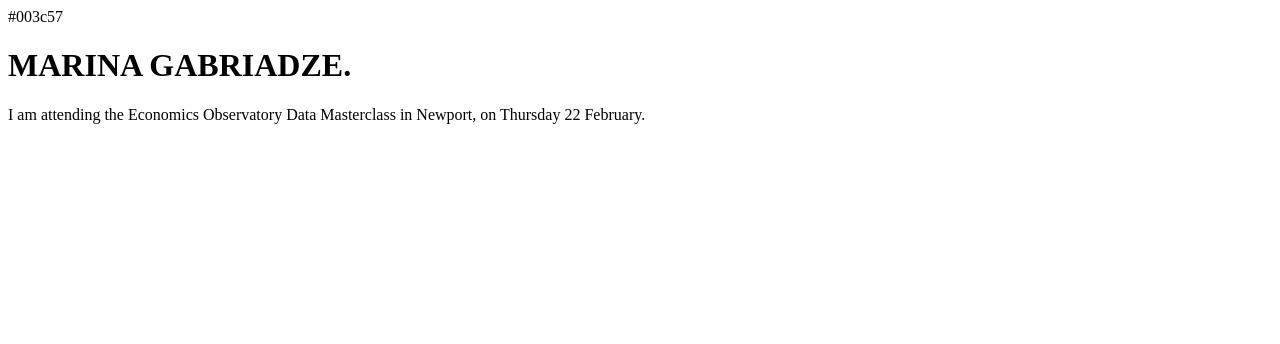
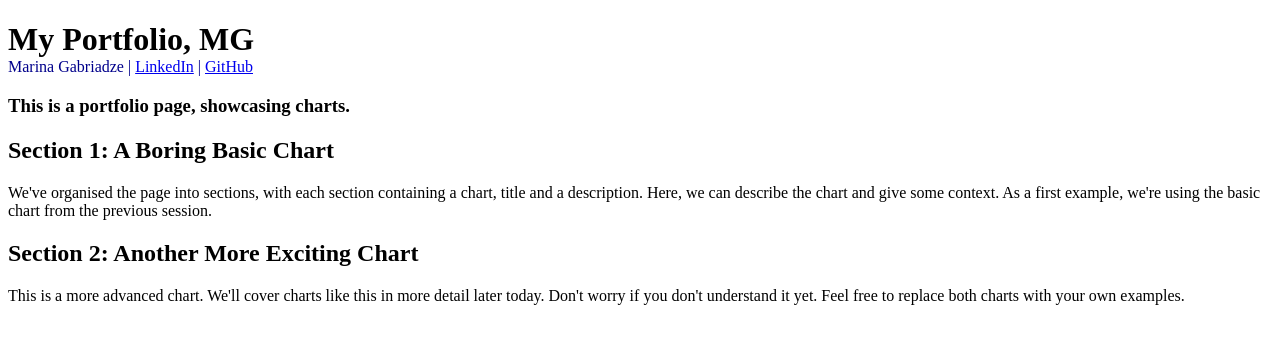
Before and after one commit to MGAB25/MGAB25.GitHub.io, a plain HTML site: page index.html in a window 1280 px wide. Drawn offline with Linux system fonts and the light colour scheme; a script that the page names is missing.

Commit message:
Add files via upload

```diff
--- a/index.html
+++ b/index.html
@@ -1,7 +1,100 @@
+<!-- This HTML file provides a simple example of a portfolio page. It contains a header, a few sections, and a few charts. -->
+<!-- It works with the three css files in this folder: example1.css, example2.css and example3.css. -->
+<!-- The HTML file defines the structure of the page, and the CSS files define how it looks. -->
+<!-- The CSS examples are all designed to work with this page. Try swapping them out on line 29 and see what happens. -->
+
+<!-- Take a look around and make your own copy to adapt for your own use. -->
+
+<!-- This is a comment -->
+<!-- Comments are not displayed in the browser -->
+<!-- They can be used to leave notes in the code -->
+
+<!DOCTYPE html>
 <html>
-  <body>
-    #003c57
-    <h1>MARINA GABRIADZE.</h1>
-  <p> I am attending the Economics Observatory Data Masterclass in Newport, on Thursday 22 February.</p>
-  </body>
+    <!-- HTML is heirarchial: tags like this define elements on the page.
+    Each tag does something different. For example:
+        - The <html> tag defines the whole document.
+        - The <h1> tag defines a large heading
+        - The <p> tag defines a paragraph
+        - Tags appear as an opening <div> and closing </div> pair
+    -->
+
+<head>
+    <!-- The head tag links to resources our page needs and defines information about it. Tags in the <head> aren't displayed on the page. -->
+
+    <!-- This is a link to a stylesheet which contains rules about how each element on the page should be defined-->
+    <!-- Try swapping example1.css to another, and take a look at example1.css to see if you understand it-->
+    <link rel="stylesheet" type="text/css" href="s2_example1.css">
+    <title>My Portfolio</title> <!-- The title displayed in the browser tab, not on the page itself -->
+
+    <!-- This is a link to the vega-lite which we're using to make graphs -->
+    <script src="https://cdn.jsdelivr.net/npm/vega@5"></script>
+    <script src="https://cdn.jsdelivr.net/npm/vega-lite@5"></script>
+    <script src="https://cdn.jsdelivr.net/npm/vega-embed@6"></script>
+</head>
+
+<body>
+<!-- The body tag contains the elements that visitors to our page will see. -->
+    <h1 style="margin-bottom: 0px;"> <!-- we can also style elements directly in the HTML by setting the style= atrribute of a tag. -->
+        <!-- This is a header, it is the largest text on the page -->
+        My Portfolio, MG
+    </h1>
+    <p style="margin-top: 0px; color: darkblue">
+        <!-- we're setting the margin to 0px so the header and authour name are close together -->
+        Marina Gabriadze | <a href="https://www.linkedin.com/in/marinegabriadze/">LinkedIn</a> | <a
+            href="https://www.github.com/FM-ds">GitHub</a>
+    </p>
+    <h3>
+        This is a portfolio page, showcasing charts.
+    </h3>
+
+    <!-- We're organising the page into sections, with each section containing a chart, title and a description -->
+    <section>
+        <div class="chart-description">
+            <h2>Section 1: A Boring Basic Chart</h2>
+            <p> <!-- This is a paragraph, it's the main way to display text on a web page -->
+                We've organised the page into sections, with each section containing a chart, title and a description. Here, we can describe the chart and give some context.
+                As a first example, we're using the basic chart from the previous session.
+            </p>
+        </div>
+        <figure id="Location1"></figure> <!-- we give it an id so we can put a vega-lite graph here with VegaEmbed -->
+    </section>
+
+    <section>
+        <div class="chart-description"> <!-- we are grouping the title and description together so we can style them together -->
+            <h2>Section 2: Another More Exciting Chart</h2>
+            <p> <!-- This is a paragraph, it's the main way to display text on a web page -->
+                This is a more advanced chart. We'll cover charts like this in more detail later today. Don't worry if you don't understand it yet.
+                Feel free to replace both charts with your own examples.
+            </p>
+        </div>
+        <figure id="Location2"></figure> <!-- we give it an id so we can put a vega-lite graph here with VegaEmbed -->
+    </section>
+
+    <!-- Do you want to add more sections? -->
+        <!-- Try copying pasting the section above -->
+        <!-- You'll need to change the id of the figure "<figure id="Location3"... -->
+        <!-- ... and add a new variable for the graph spec in the script at the bottom of the page -->
+
+
+    <!-- This is a script, it's a way to run JavaScript code on the page -->
+    <script>
+        // This is a comment in JavaScript - it's a different language to HTML and CSS
+
+        var figure_1_spec = "s2_chart1.json"; // We're storing the URL of the graph we want to display in a variable
+        var figure_2_spec = "https://raw.githubusercontent.com/EconomicsObservatory/courses/main/2/s2_chart2.json";
+
+        vegaEmbed('#Location1', figure_1_spec) // We're using the vegaEmbed function to put a graph in the element with id figure_1
+        vegaEmbed('#Location2', figure_2_spec)
+
+        // Do you want to add more graphs?
+        // try defining a new variable for figure_3_spec, adding VegaEmbed for Location3, and adding a new section in the HTML
+        // e.g.
+        // var figure_3_spec = ...
+        // vegaEmbed('#Location3', figure_3_spec)
+
+    </script>
+
+</body>
+
 </html>
```
